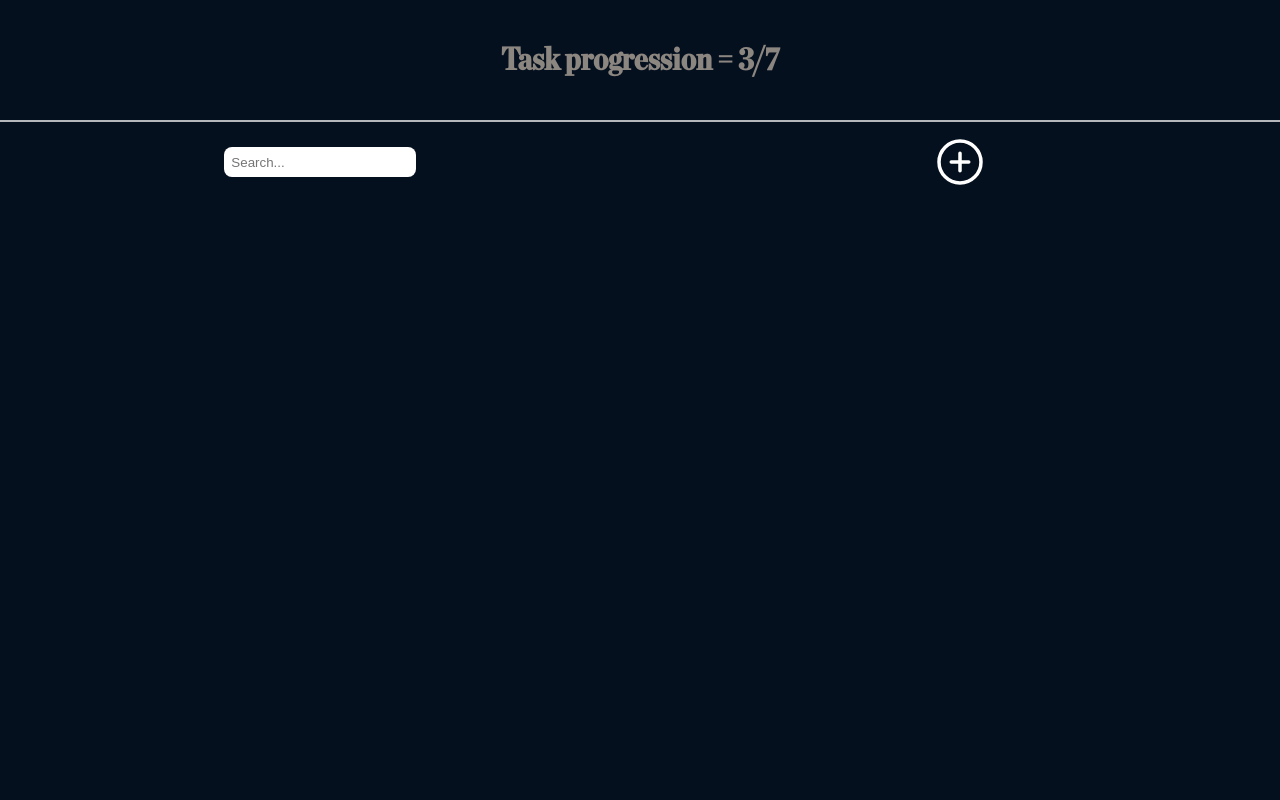
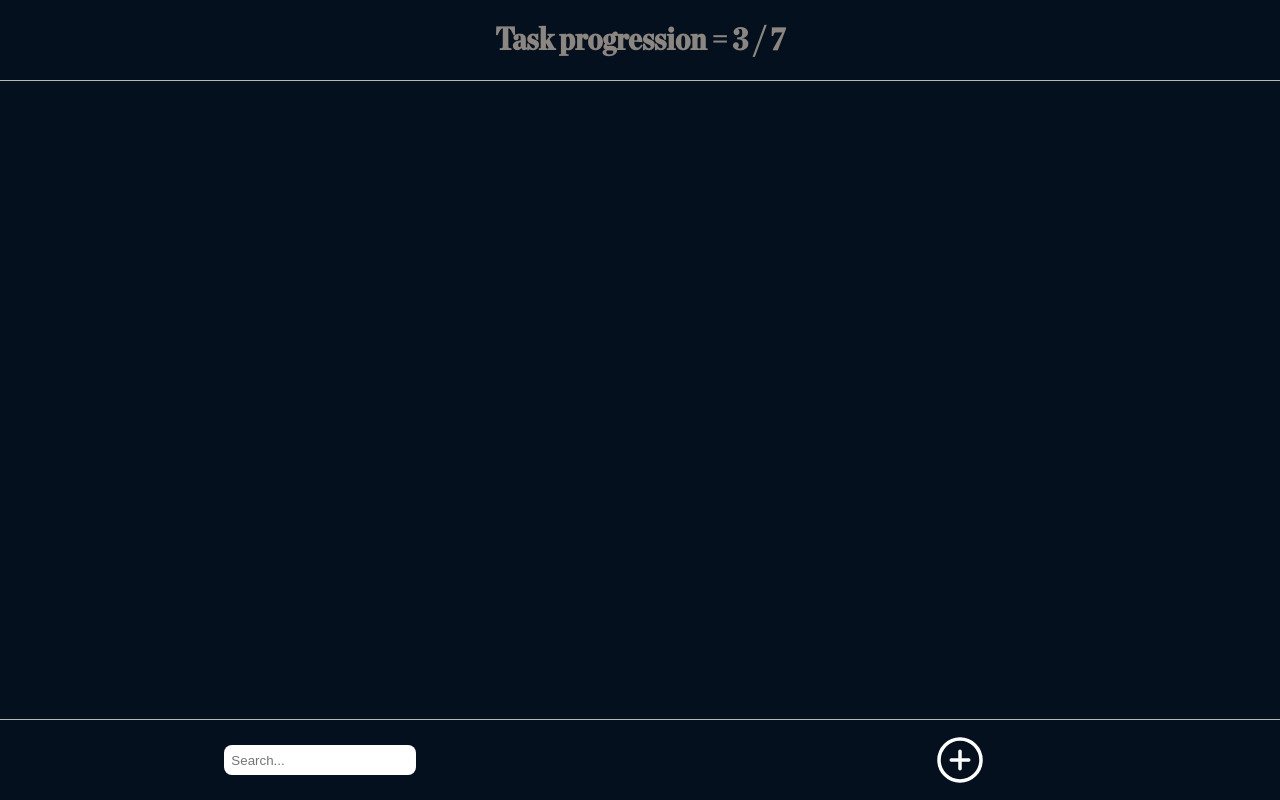
Before and after one commit to florianLopitaux/todo-list, a React (Create React App) app: page / in a window 1280 px wide. Built offline with nearby package versions, Linux system fonts and the light colour scheme.

Commit message:
build default tasksContainer component

```diff
--- a/src/App.css
+++ b/src/App.css
@@ -22,14 +22,33 @@ body {
   font-family: 'Chronicle-Bold';
 }
 
-body div#home-screen {
+body div#root {
   width: 100%;
   height: 100%;
 }
 
+#root div#home-screen {
+  width: 100%;
+  height: 100%;
+
+  display: flex;
+  justify-content: space-between;
+  align-items: center;
+  flex-direction: column;
+}
+
+
+/*
+██╗  ██╗███████╗ █████╗ ██████╗ ███████╗██████╗
+██║  ██║██╔════╝██╔══██╗██╔══██╗██╔════╝██╔══██╗
+███████║█████╗  ███████║██║  ██║█████╗  ██████╔╝
+██╔══██║██╔══╝  ██╔══██║██║  ██║██╔══╝  ██╔══██╗
+██║  ██║███████╗██║  ██║██████╔╝███████╗██║  ██║
+╚═╝  ╚═╝╚══════╝╚═╝  ╚═╝╚═════╝ ╚══════╝╚═╝  ╚═╝
+*/
 #home-screen header {
   width: 100%;
-  height: 15vh;
+  height: 10vh;
 
   display: flex;
   justify-content: center;
@@ -42,6 +61,15 @@ header h1 {
   color: #8c8681;
 }
 
+
+/*
+███████╗ ██████╗  ██████╗ ████████╗███████╗██████╗
+██╔════╝██╔═══██╗██╔═══██╗╚══██╔══╝██╔════╝██╔══██╗
+█████╗  ██║   ██║██║   ██║   ██║   █████╗  ██████╔╝
+██╔══╝  ██║   ██║██║   ██║   ██║   ██╔══╝  ██╔══██╗
+██║     ╚██████╔╝╚██████╔╝   ██║   ███████╗██║  ██║
+╚═╝      ╚═════╝  ╚═════╝    ╚═╝   ╚══════╝╚═╝  ╚═╝
+*/
 #home-screen footer {
   width: 100%;
   height: 10vh;
@@ -76,3 +104,17 @@ button ion-icon {
 
   color: white;
 }
+
+
+/*
+███╗   ███╗ █████╗ ██╗███╗   ██╗
+████╗ ████║██╔══██╗██║████╗  ██║
+██╔████╔██║███████║██║██╔██╗ ██║
+██║╚██╔╝██║██╔══██║██║██║╚██╗██║
+██║ ╚═╝ ██║██║  ██║██║██║ ╚████║
+╚═╝     ╚═╝╚═╝  ╚═╝╚═╝╚═╝  ╚═══╝
+*/
+#home-screen main {
+  width: 100%;
+  height: 75vh;
+}
--- a/src/App.js
+++ b/src/App.js
@@ -3,6 +3,7 @@ import './App.css';
 // App compoenents
 import Header from './components/header.js';
 import Footer from './components/footer.js';
+import TasksContainer from './components/tasksContainer.js';
 
 
 function App() {
@@ -13,6 +14,8 @@ function App() {
         tasksCount={7}
       />
 
+      <TasksContainer/>
+
       <Footer/>
     </div>
   );
--- a/src/components/header.js
+++ b/src/components/header.js
@@ -4,7 +4,7 @@ class Header extends Component {
     render() {
         return (
             <header>
-                <h1>Task progression = {this.props.tasksValidate}/{this.props.tasksCount}</h1>
+                <h1>Task progression = {this.props.tasksValidate} / {this.props.tasksCount}</h1>
             </header>
         );
     }
--- /dev/null
+++ b/src/components/tasksContainer.js
@@ -0,0 +1,13 @@
+import { Component } from "react";
+
+class TasksContainer extends Component {
+    render() {
+        return (
+            <main>
+
+            </main>
+        );
+    }
+}
+
+export default TasksContainer;
```
